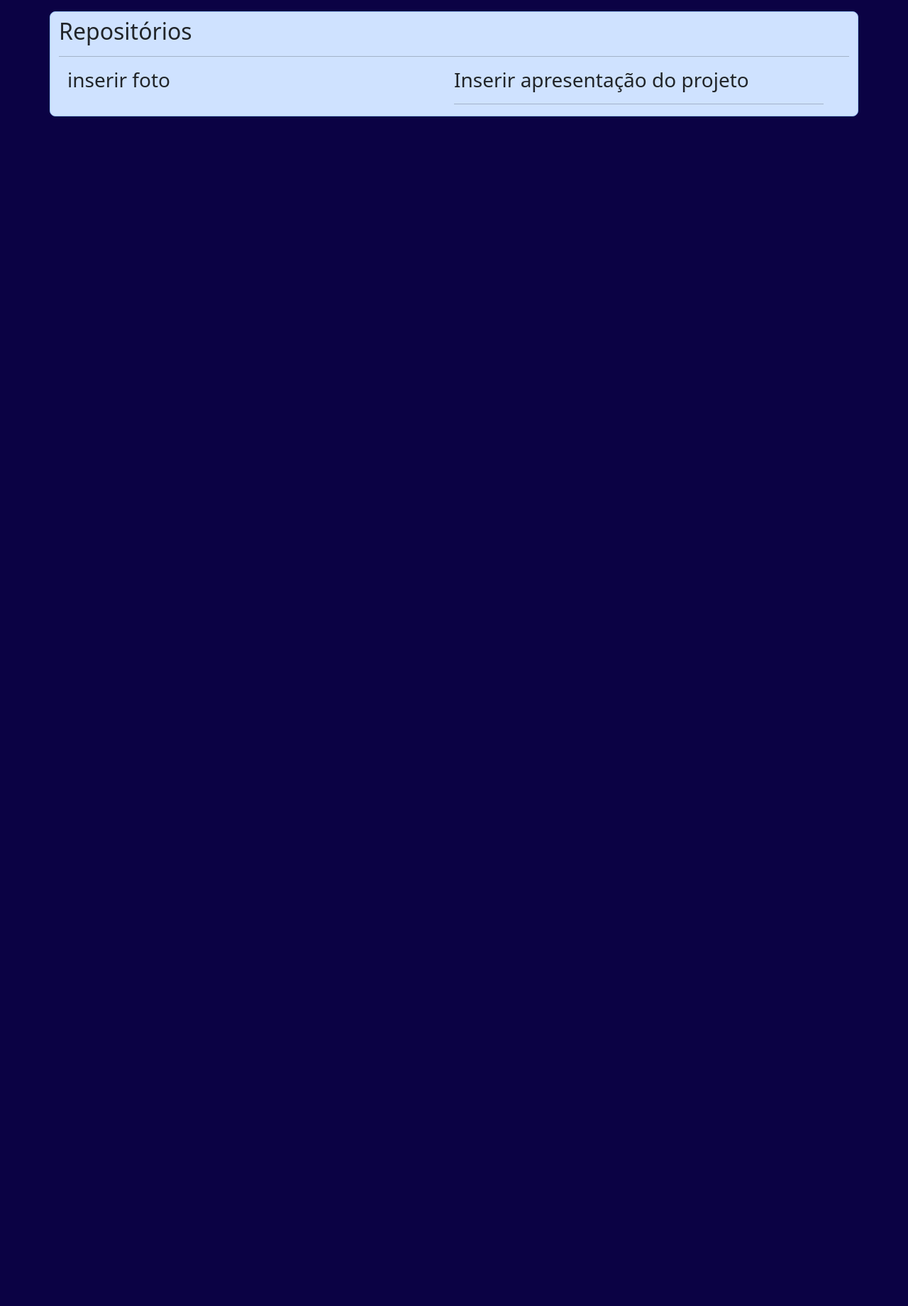
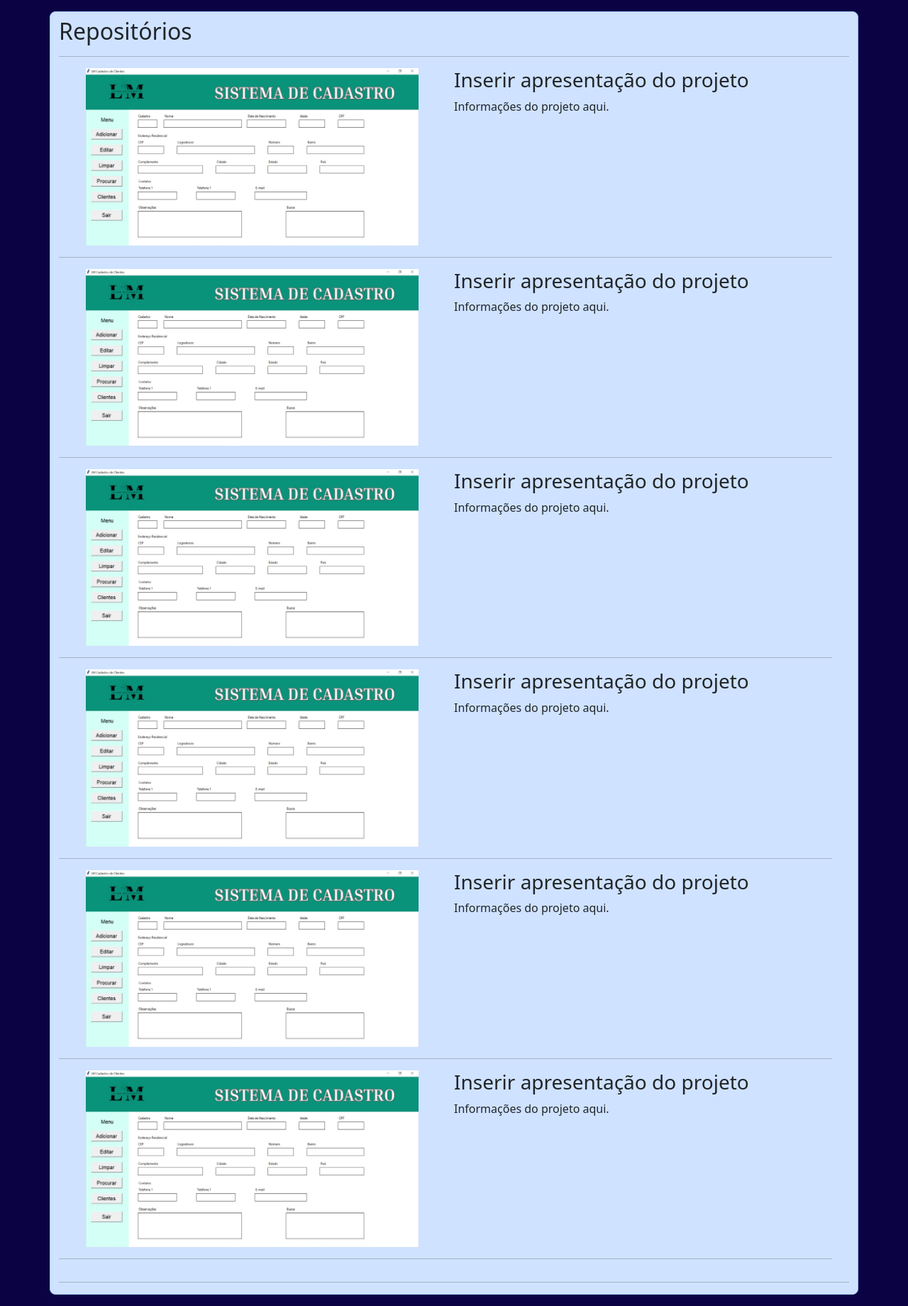
Before and after one commit to liliansom/Flask, a Python web app: template templates/repositorio.html in a window 1280 px wide. Shown: the part 56-1896 px from the top of the page at 71% size. Before the commit the page ends 220 px from the top, so only its background shows below. Run offline with Jinja, Linux system fonts and the light colour scheme; the template is opened without the code that fills it, so the values that code supplies are empty.

Commit message:
Inserção de código para repositórios

```diff
--- a/templates/repositorio.html
+++ b/templates/repositorio.html
@@ -1,18 +1,79 @@
+<!-- Arquivo html com a página do repositório -->
+
 {% extends 'base.html' %}
-
 {% block body %}
 <div class="container my-3 bg-primary-subtle border border-primary-subtle rounded-3">
-
+    <!-- Título -->
     <h2 class=mt-2>Repositórios</h2>
     <hr>
+    <!-- Container para inserir as informações -->
+    <div class="row container">
+        <!-- Repositório 6 -->
+        <div class="col text-center">
+            <img src="{{ url_for('static', filename='img/layout.jpg') }}" alt="imagem" style="max-width: 90%; height: auto;">
+        </div>
+        <div class="col">
+            <h3>Inserir apresentação do projeto</h3>
+            <p>Informações do projeto aqui.</p>
+        </div>
+    <p></p>
+    <hr>
 
-<div class="row container">
-    <div class="col">
-        <h3> inserir foto </h3>
-    </div>
-    <div class="col ">
-        <h3> Inserir apresentação do projeto </h3>
+        <!-- Repositório 5 -->
+        <div class="col text-center">
+            <img src="{{ url_for('static', filename='img/layout.jpg') }}" alt="imagem" style="max-width: 90%; height: auto;">
+        </div>
+        <div class="col">
+            <h3>Inserir apresentação do projeto</h3>
+            <p>Informações do projeto aqui.</p>
+        </div>
+    <p></p>
+    <hr>
+
+        <!-- Repositório 4 -->
+        <div class="col text-center">
+            <img src="{{ url_for('static', filename='img/layout.jpg') }}" alt="imagem" style="max-width: 90%; height: auto;">
+        </div>
+        <div class="col">
+            <h3>Inserir apresentação do projeto</h3>
+            <p>Informações do projeto aqui.</p>
+        </div>
+    <p></p>
+    <hr>
+
+        <!-- Repositório 3 -->
+        <div class="col text-center">
+            <img src="{{ url_for('static', filename='img/layout.jpg') }}" alt="imagem" style="max-width: 90%; height: auto;">
+        </div>
+        <div class="col">
+            <h3>Inserir apresentação do projeto</h3>
+            <p>Informações do projeto aqui.</p>
+        </div>
+    <p></p>
+    <hr>
+
+        <!-- Repositório 2 -->
+        <div class="col text-center">
+            <img src="{{ url_for('static', filename='img/layout.jpg') }}" alt="imagem" style="max-width: 90%; height: auto;">
+        </div>
+        <div class="col">
+            <h3>Inserir apresentação do projeto</h3>
+            <p>Informações do projeto aqui.</p>
+        </div>
+    <p></p>
+    <hr>
+
+        <!-- Repositório 1 -->
+        <div class="col text-center">
+            <img src="{{ url_for('static', filename='img/layout.jpg') }}" alt="imagem" style="max-width: 90%; height: auto;">
+        </div>
+        <div class="col">
+            <h3>Inserir apresentação do projeto</h3>
+            <p>Informações do projeto aqui.</p>
+        </div>
+    <p></p>
     <hr>
     </div>
+    <hr>
 </div>
-    {% endblock %}
+{% endblock %}
```
